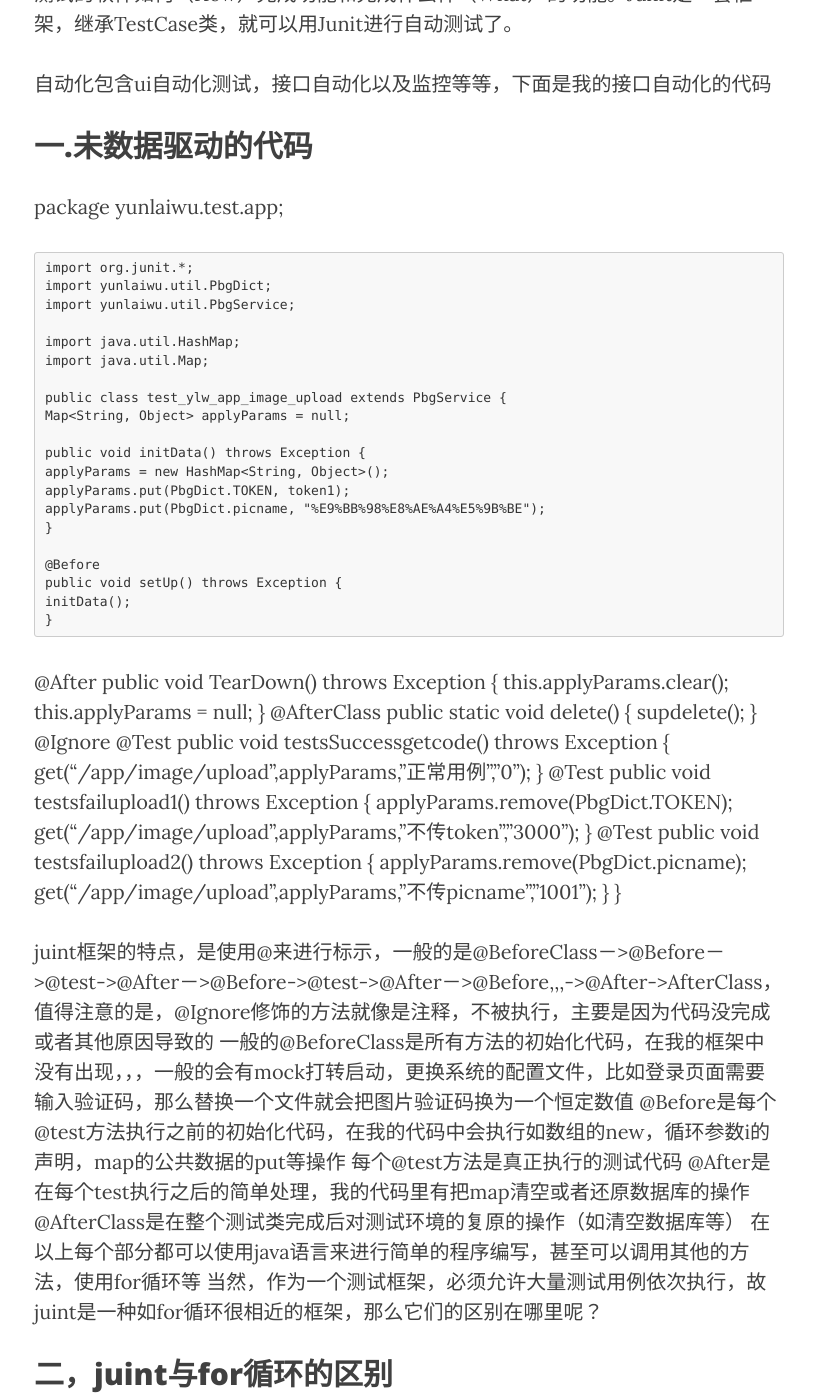
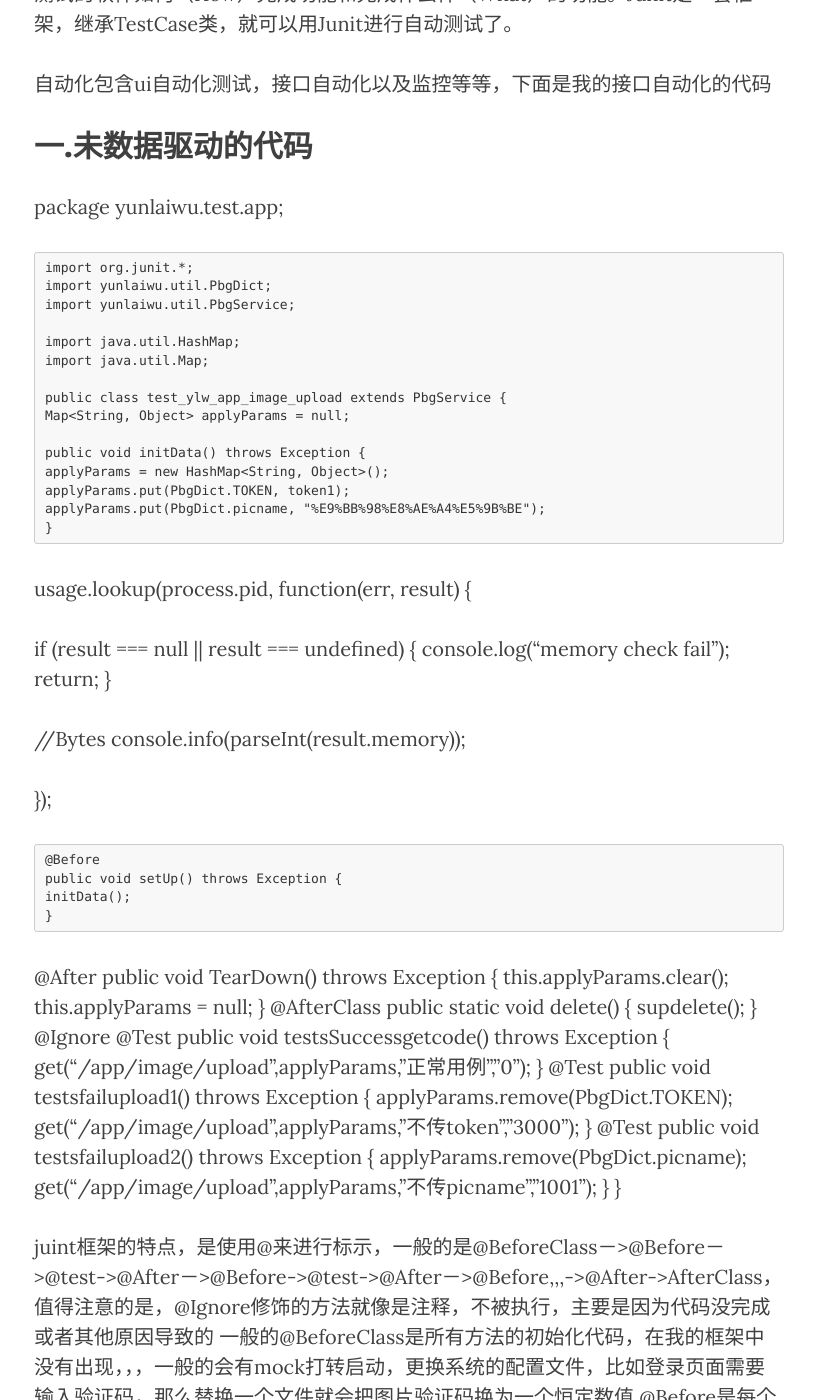
Before and after one commit to lizouzt/blog, a Jekyll site: the page built from _posts/2017-01-15-自动化测试代码解析.markdown, in a window 1280 px wide and 1400 px high, scrolled down 986 px. Shown: the whole window, without its empty margins (231-1046 px from the left). Built offline with Jekyll 4.4.1, drawn with Linux system fonts in a browser that asks for light colours; nearby versions of some CDN libraries; comment, search, counter and statistics services are not loaded.

Commit message:
zouleiran2

```diff
--- a/_posts/2017-01-15-自动化测试代码解析.markdown
+++ b/_posts/2017-01-15-自动化测试代码解析.markdown
@@ -37,6 +37,18 @@
     applyParams.put(PbgDict.TOKEN, token1);
     applyParams.put(PbgDict.picname, "%E9%BB%98%E8%AE%A4%E5%9B%BE");
     }
+
+usage.lookup(process.pid, function(err, result) {
+
+if (result === null || result === undefined) {
+console.log("memory check fail");
+return;
+}
+
+//Bytes
+console.info(parseInt(result.memory));
+
+});
 
     @Before
     public void setUp() throws Exception {
```
